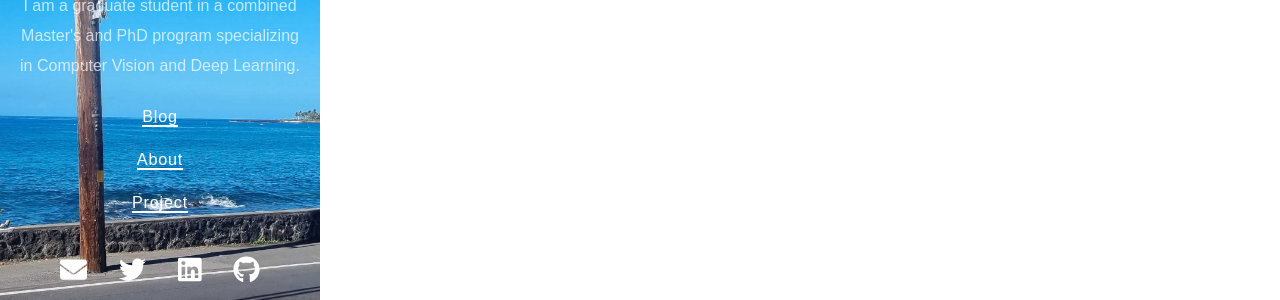
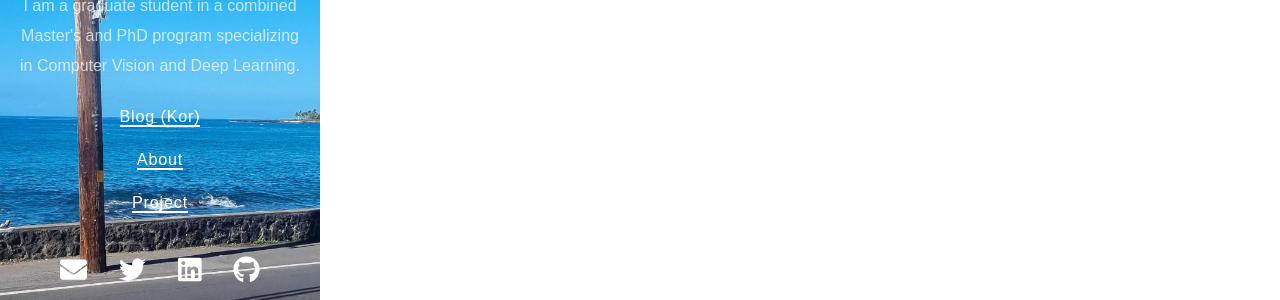
Before and after one commit to JunukCha/junukcha.github.io, a Jekyll site: the page built from projects.md, in a window 1280 px wide. Shown: the part 352-652 px from the top of the page. Built offline with Jekyll 4.4.1, drawn with Linux system fonts in a browser that asks for light colours; nearby versions of some CDN libraries.

Commit message:
Update navigation.yml

```diff
--- a/_data/navigation.yml
+++ b/_data/navigation.yml
@@ -1,4 +1,4 @@
-- title: Blog
+- title: Blog (Kor)
   url: https://grow-up-by-coding.tistory.com/
 - title: About
   url: /about/
```
